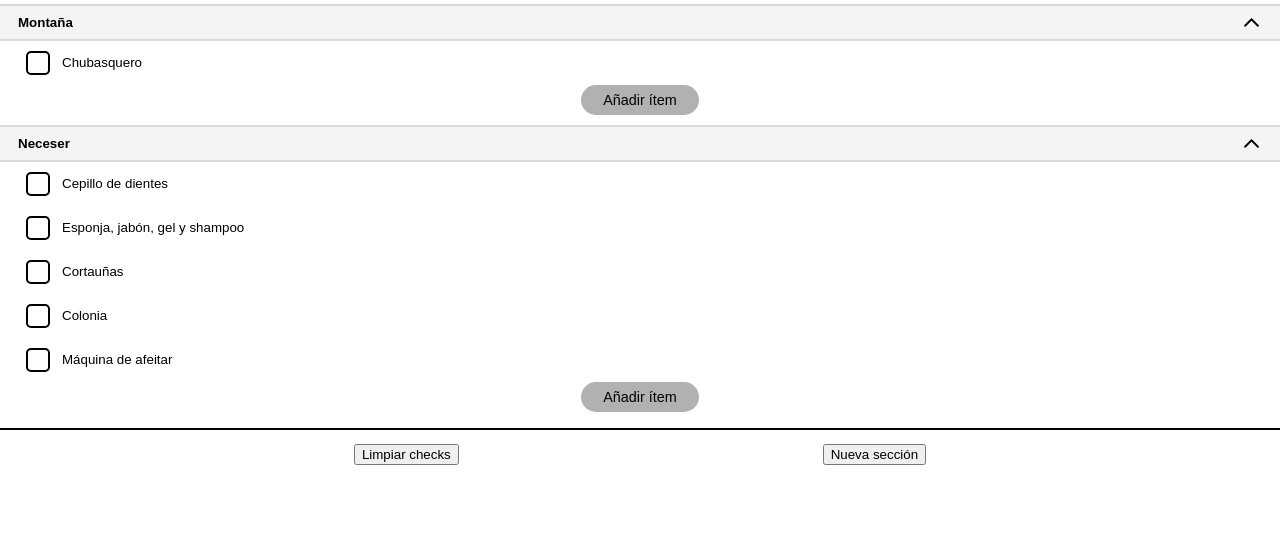
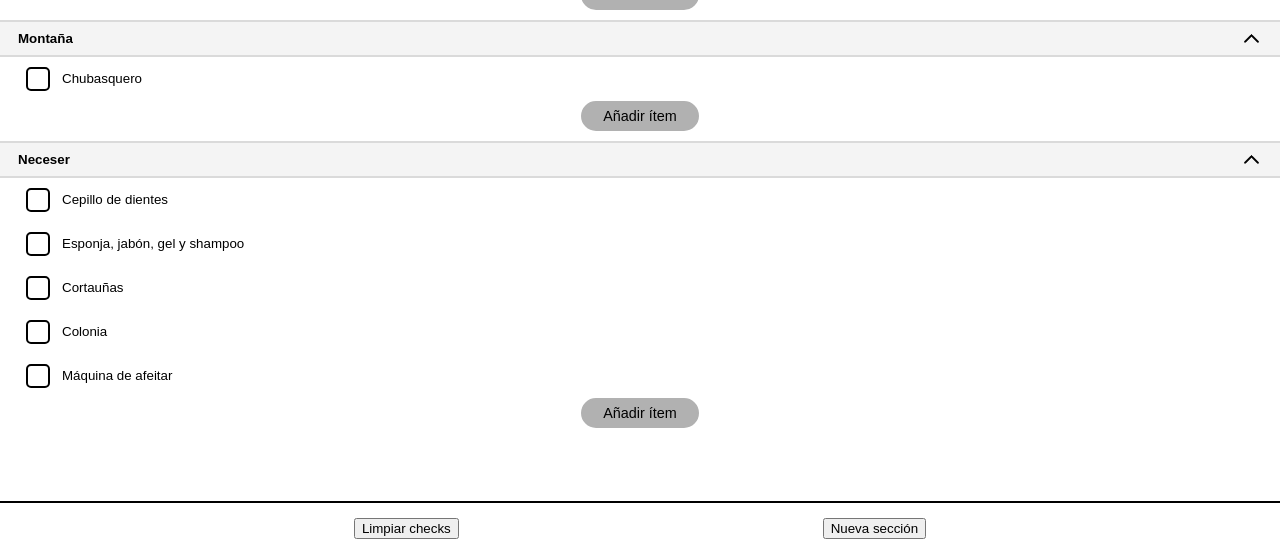
Before and after one commit to jaimemartinmartin15/ListaDeViaje, a website built with Parcel: page src/index.html in a window 1280 px wide. Shown: the part 247-800 px from the top of the page. Built offline with nearby package versions, Linux system fonts and the light colour scheme.

Commit message:
Put bottom controls always to the bottom

```diff
--- a/src/styles.css
+++ b/src/styles.css
@@ -8,6 +8,9 @@
   font-family: system-ui;
   overflow-x: hidden;
   touch-action: pan-y;
+  display: flex;
+  flex-direction: column;
+  min-height: 100svh;
 }
 
 #list-name {
@@ -20,6 +23,7 @@
   flex-direction: column;
   gap: 10px;
   padding: 0;
+  flex-grow: 1;
 }
 
 li.section {
```
